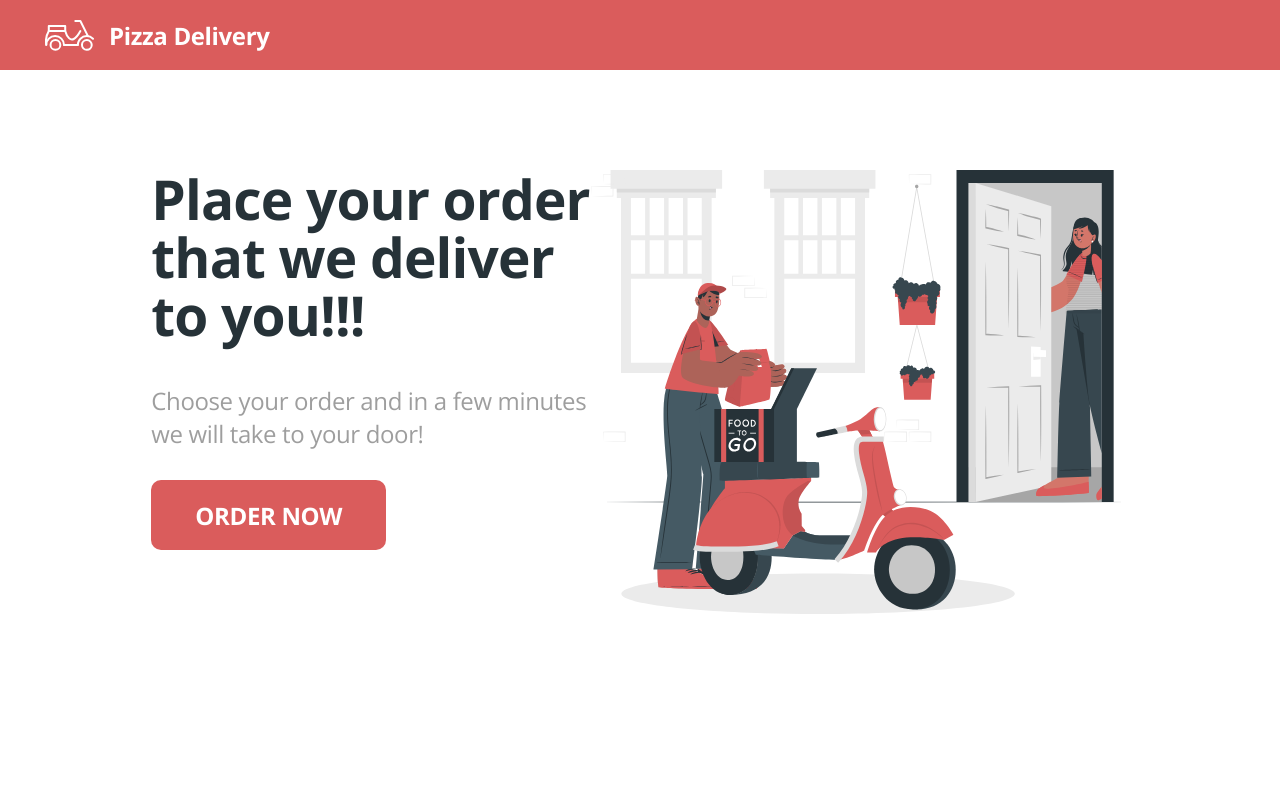
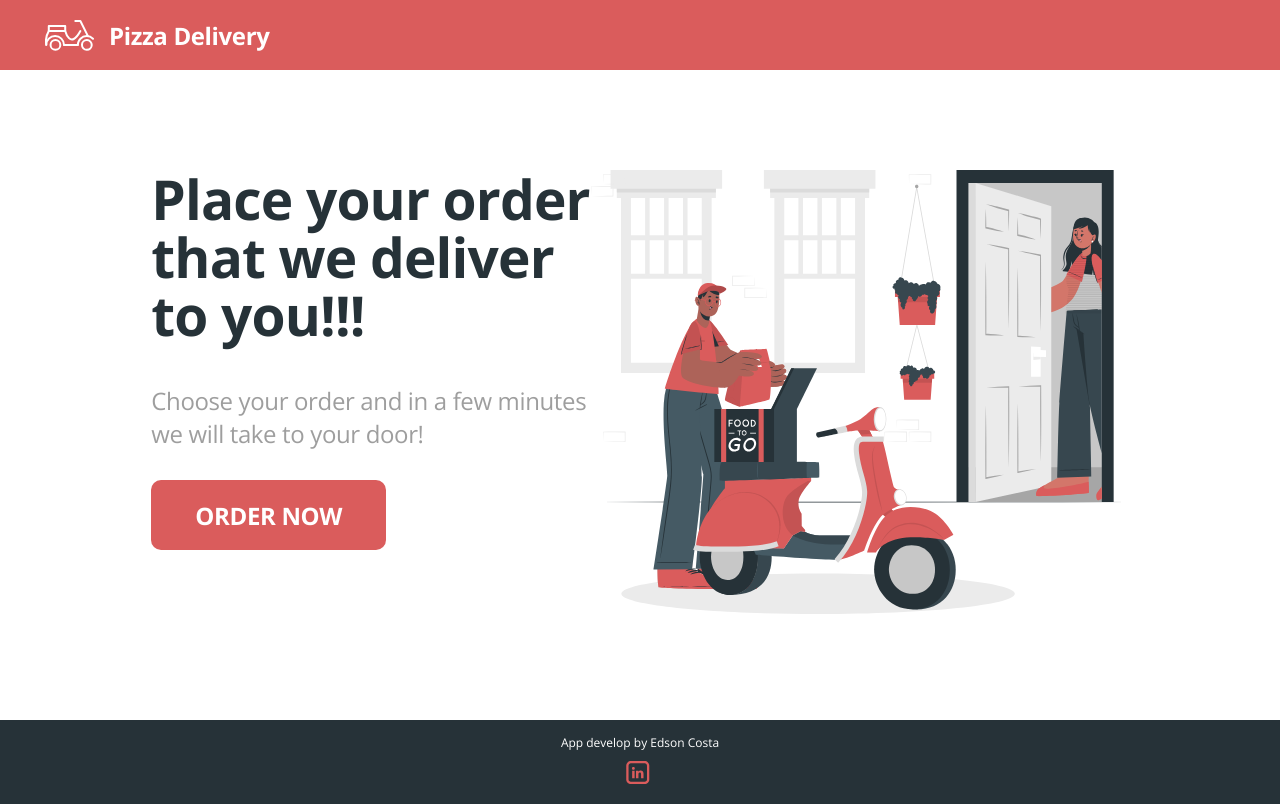
Before and after one commit to EdsonMCosta/pizza_delivery, a React (Create React App) app in the folder front-web/: page / in a window 1280 px wide. Built offline with nearby package versions, Linux system fonts and the light colour scheme.

Commit message:
Adding footer

```diff
--- /dev/null
+++ b/front-web/src/Footer/index.tsx
@@ -0,0 +1,17 @@
+import './styles.css';
+import { ReactComponent as LinkedinIcon } from './linkedin.svg';
+
+function Footer() {
+    return (
+       <footer className="main-footer">
+           App develop by Edson Costa
+           <div className="footer-icons">
+               <a href="https://www.linkedin.com/in/edsonmcosta" target="_new">
+                <LinkedinIcon />
+               </a>
+           </div>
+       </footer>
+    )
+}
+
+export default Footer;
--- /dev/null
+++ b/front-web/src/Footer/styles.css
@@ -0,0 +1,20 @@
+.main-footer {
+    padding-top: 15px;
+    padding-bottom: 15px;
+    background-color: var(--dark-color);
+    font-weight: normal;
+    font-size: 12px;
+    line-height: 16px;
+    text-align: center;
+    color: #FFF;
+  }
+
+  .footer-icons {
+    margin-top: 10px;
+    display: flex;
+    justify-content: center;
+  }
+
+  .footer-icons > * {
+    margin-right: 5px;
+  }
--- a/front-web/src/Home/index.tsx
+++ b/front-web/src/Home/index.tsx
@@ -1,8 +1,10 @@
 import './styles.css';
 import { ReactComponent as MainImage } from './main.svg';
+import Footer from '../Footer';
 
 function Home() {
     return (
+        <>
             <div className="home-container">
                 <div className="home-content">
                     <div className="home-actions">
@@ -22,6 +24,8 @@
 
                 </div>
             </div>
+            <Footer />
+        </>
     )
 }
 
--- a/front-web/src/Home/styles.css
+++ b/front-web/src/Home/styles.css
@@ -1,6 +1,6 @@
 .home-container {
     padding-top: 100px;
-    height: calc(100vh - 254px);
+    height: calc(100vh - 250px);
   }
 
   .home-container h1 {
```
Also changed, not shown: front-web/src/Footer/linkedin.svg (added). Lines whose indentation alone changed are shown as unchanged.
